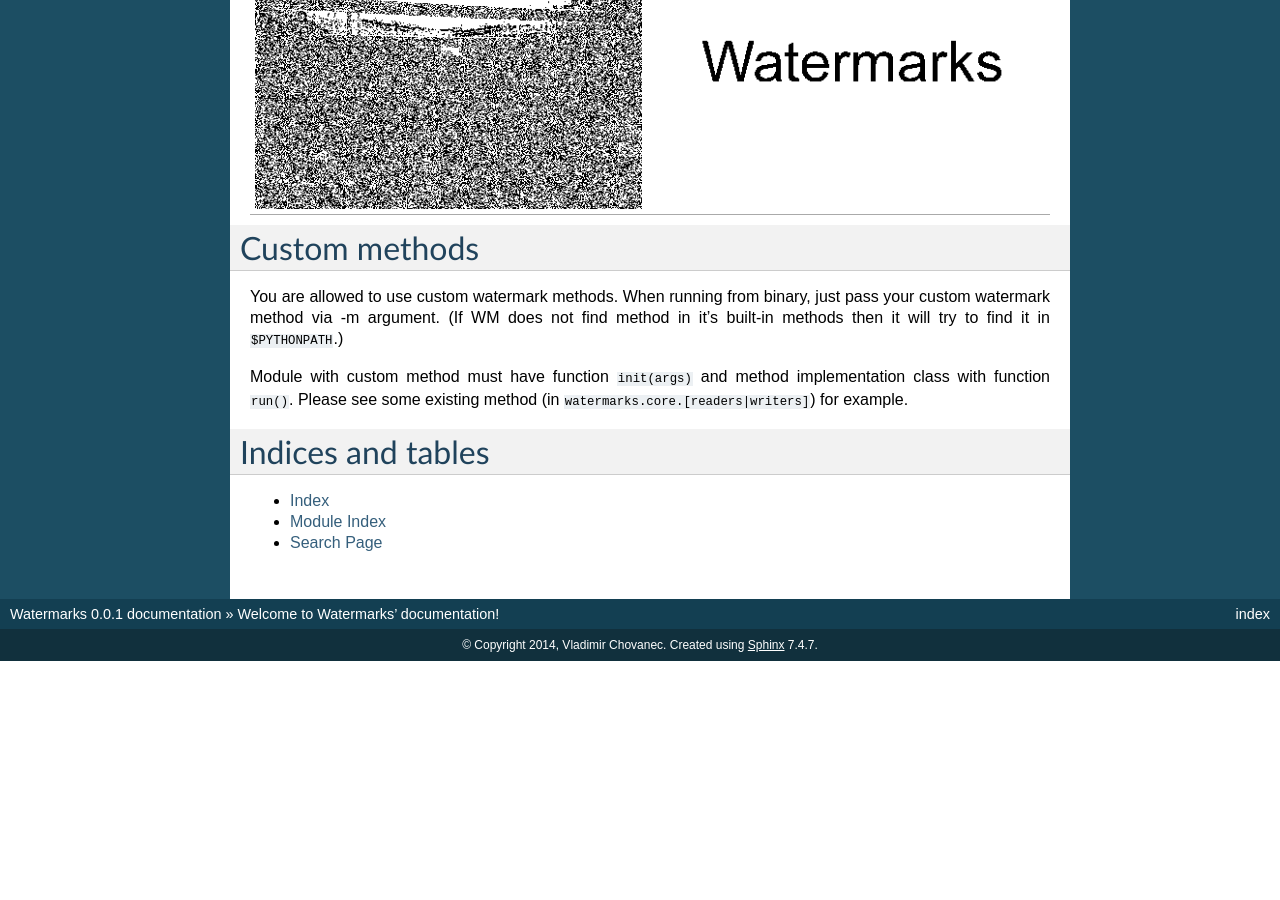
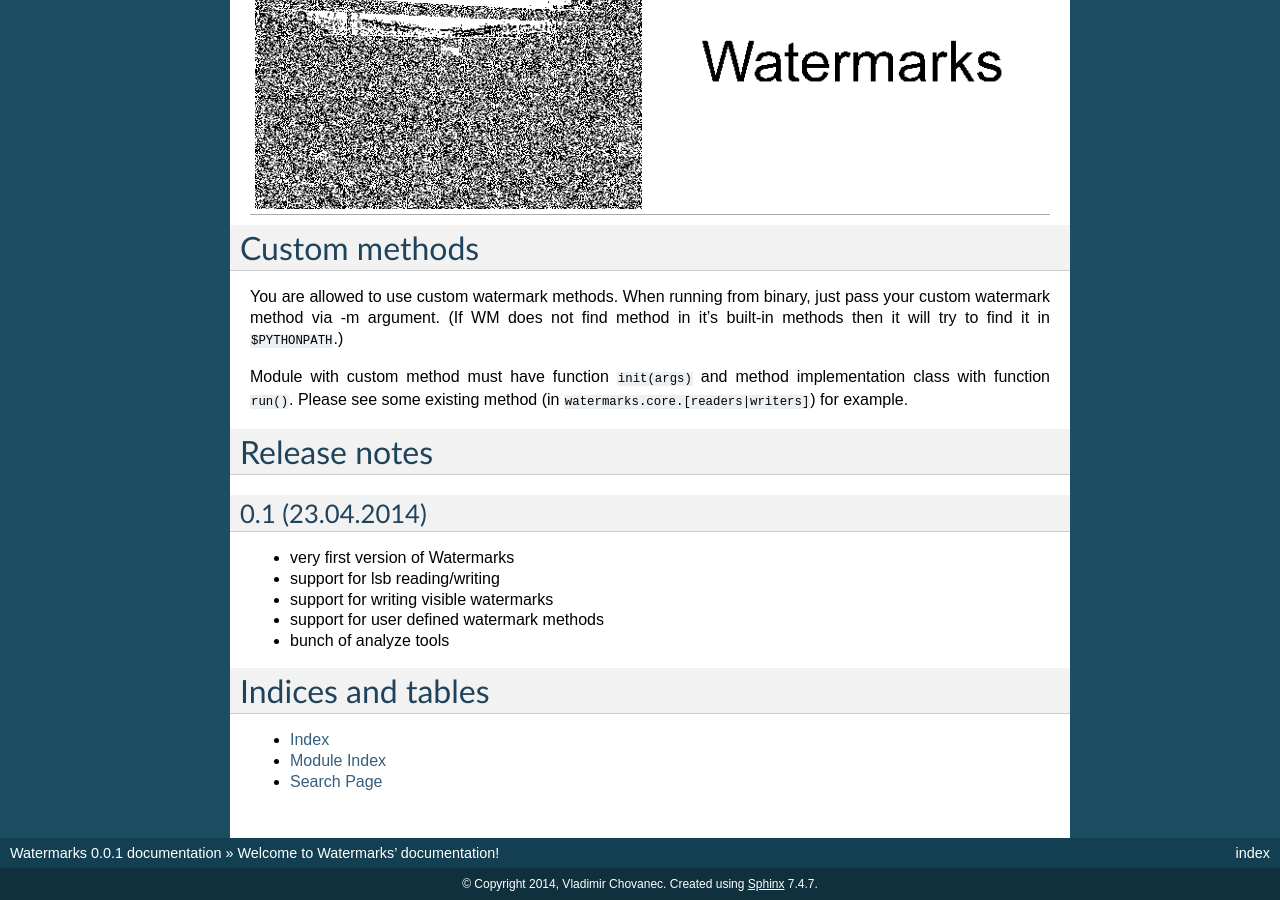
Before and after one commit to vladozc/watermarks, a Sphinx documentation site: the page built from doc/source/index.rst, in a window 1280 px wide and 900 px high, scrolled down 2308 px. Built offline with Sphinx 7.4.7, drawn with Linux system fonts in a browser that asks for light colours; before the commit the page ends 2969 px from its top, so only the background shows below that; some of the changed text lies outside the part shown.

Commit message:
0.1 release notes

```diff
--- a/doc/source/index.rst
+++ b/doc/source/index.rst
@@ -10,6 +10,7 @@
 .. include:: running_tests.rst
 .. include:: methods/index.rst
 .. include:: custom_methods.rst
+.. include:: release_notes.rst
 
 
 Indices and tables
--- /dev/null
+++ b/doc/source/release_notes.rst
@@ -0,0 +1,11 @@
+Release notes
+=============
+
+0.1 (23.04.2014)
+----------------
+
+- very first version of Watermarks
+- support for lsb reading/writing
+- support for writing visible watermarks
+- support for user defined watermark methods
+- bunch of analyze tools
```
